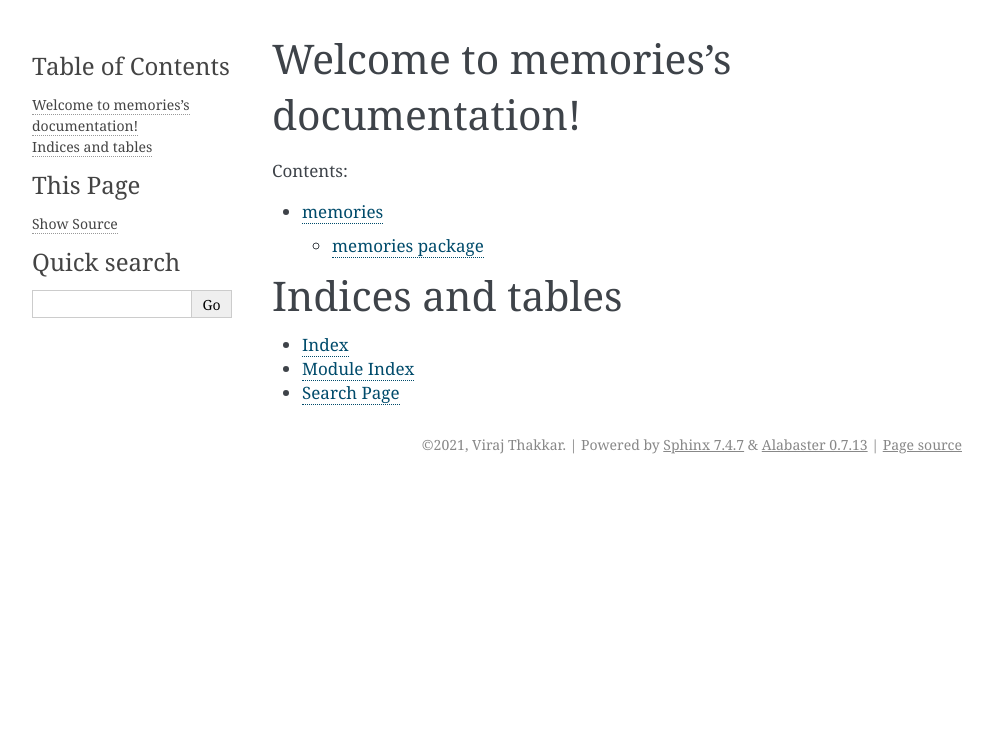
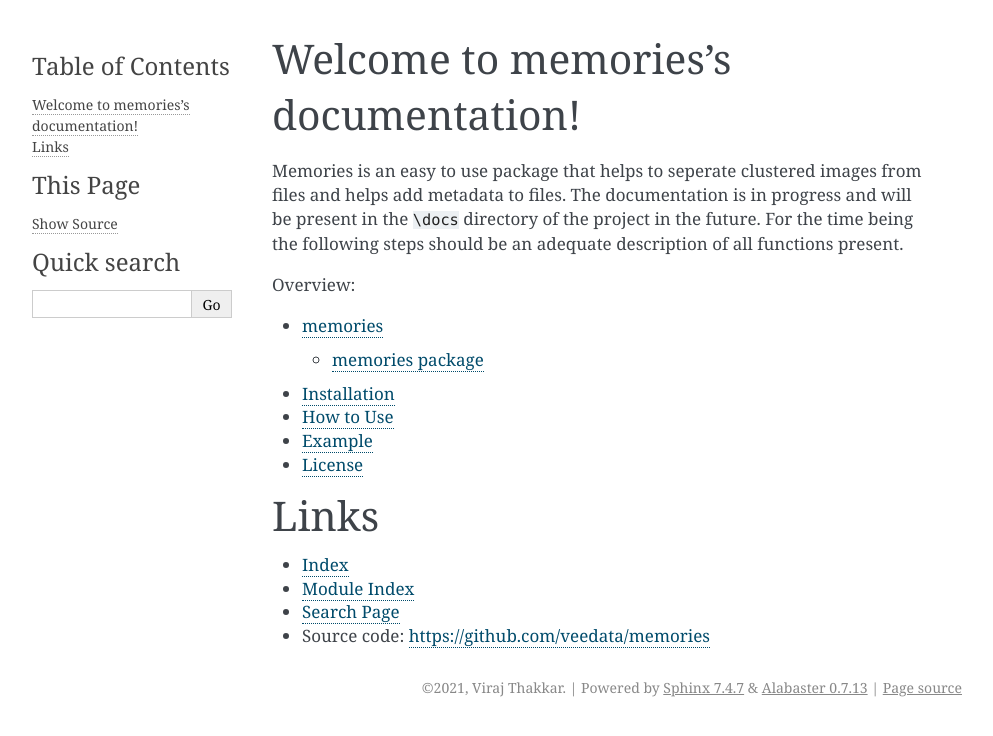
Before and after one commit to veedata/memories, a Sphinx documentation site: the page built from docs/index.rst, in a window 1280 px wide. Shown: the top 736 px of the page, without its empty margins (148-1141 px from the left). Built offline with Sphinx 7.4.7, drawn with Linux system fonts in a browser that asks for light colours.

Commit message:
Updated docs

```diff
--- a/docs/index.rst
+++ b/docs/index.rst
@@ -6,15 +6,19 @@
 Welcome to memories's documentation!
 ====================================
 
+Memories is an easy to use package that helps to seperate clustered images from files and helps add metadata to files. The documentation is in progress and will be present in the ``\docs`` directory of the project in the future. For the time being the following steps should be an adequate description of all functions present.
+
 .. toctree::
    :maxdepth: 2
-   :caption: Contents:
+   :caption: Overview:
 
-   modules
+   modules/
+   pages/getting-started
 
-Indices and tables
-==================
+Links
+=====
 
 * :ref:`genindex`
 * :ref:`modindex`
 * :ref:`search`
+* Source code: https://github.com/veedata/memories
```
Also changed, not shown: docs/pages/getting-started.rst (added, +41 -0 lines).
